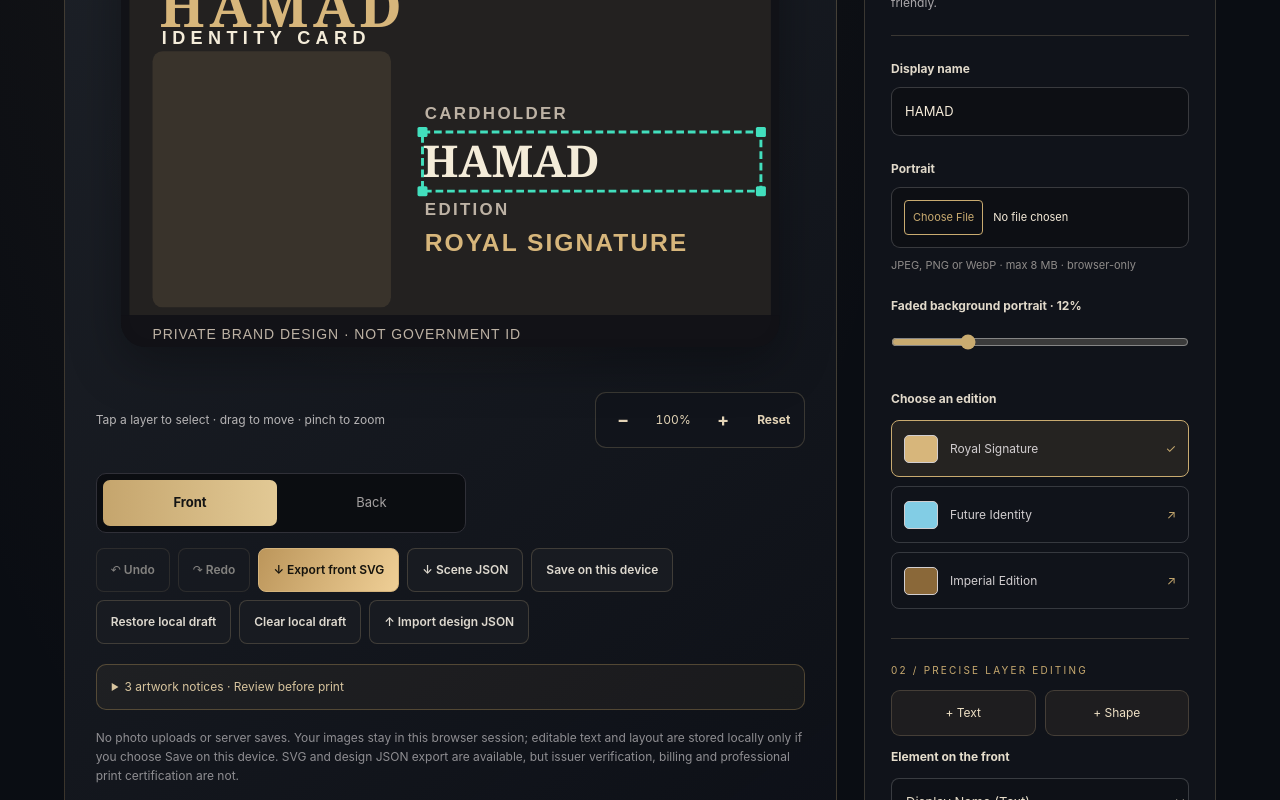
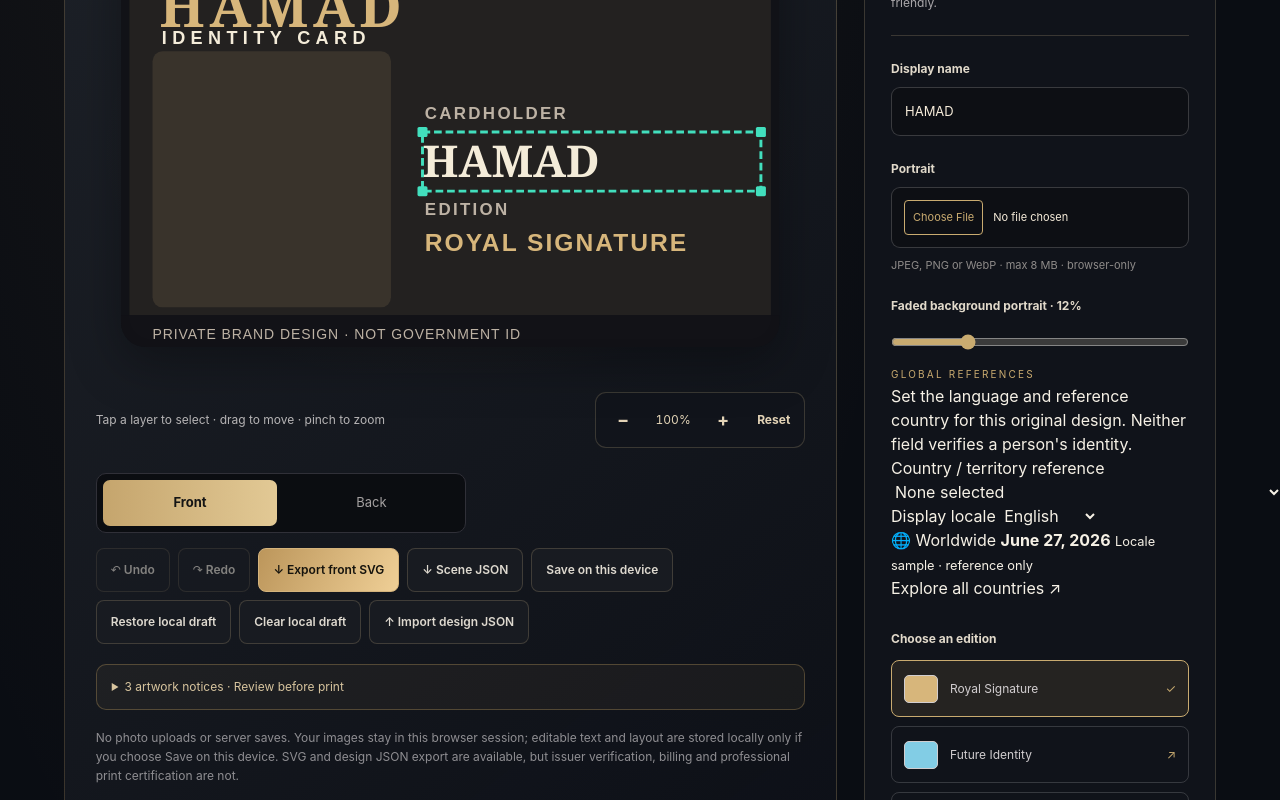
Before and after one commit to prince-web-beb/OKard, a SvelteKit app in the folder apps/web/: page /lab in a window 1280 px wide. Shown: the part 533-1333 px from the top of the page. Built offline with nearby package versions, Linux system fonts and the light colour scheme.

Commit message:
feat(editor): support selected ISO country and locale metadata from global atlas inside editable cards

```diff
--- a/apps/web/src/routes/lab/+page.svelte
+++ b/apps/web/src/routes/lab/+page.svelte
@@ -1,5 +1,8 @@
 <script lang="ts">
   import { onDestroy } from 'svelte';
+  import { page } from '$app/state';
+  import { normalizeCountryCode, normalizeLocale, listCountryReferences,
+    getCountryReference, createLocalePreview } from '@okard/country-data';
   import { createHamadCardDocument, applyCardCommand, type CardDocument,
     type EditCommand, type HamadEdition, parseCardDocument } from '@okard/design-schema';
   import { renderCardSvg, preflightCardDocument } from '@okard/render-engine';
@@ -13,9 +16,22 @@
     { id: 'future', title: 'Future Identity', color: '#82cde5' },
     { id: 'imperial', title: 'Imperial Edition', color: '#8a6839' }
   ];
+  const initialCard = createHamadCardDocument('royal');
+  initialCard.countryCode = normalizeCountryCode(page.url.searchParams.get('country'));
+  initialCard.locale = normalizeLocale(page.url.searchParams.get('locale') ?? 'en');
   let edition = $state<HamadEdition>('royal');
   let side = $state<CardSide>('front');
-  let card = $state<CardDocument>(createHamadCardDocument('royal'));
+  let card = $state<CardDocument>(initialCard);
+  const supportedLocales = [
+    { code: 'en', name: 'English' },
+    { code: 'fr', name: 'Français' },
+    { code: 'ar', name: 'العربية' },
+    { code: 'es', name: 'Español' },
+    { code: 'pt', name: 'Português' },
+    { code: 'de', name: 'Deutsch' },
+    { code: 'ja', name: '日本語' },
+    { code: 'hi', name: 'हिन्दी' },
+  ] as const;
   let layerId = $state('display-name');
   let photoFile: File | null = null;
   let photoUrl = $state<string | null>(null);
@@ -63,6 +79,10 @@
   const secondaryLayer = $derived(card.artboards.front.nodes.find((node) =>
     node.id === 'secondary-portrait'));
   const secondaryOpacity = $derived(secondaryLayer?.opacity ?? 0.12);
+  const availableCountries = $derived(listCountryReferences(card.locale));
+  const selectedReference = $derived(card.countryCode
+    ? getCountryReference(card.countryCode, card.locale) : null);
+  const localePreview = $derived(createLocalePreview(card.locale));
 
   /**
    * One-finger touch / mouse: select & move an editable layer.
@@ -207,7 +227,10 @@
     const carryName = displayName;
     resetCanvasView();
     edition = next;
-    card = createHamadCardDocument(edition, carryName);
+    const newCard = createHamadCardDocument(edition, carryName);
+    newCard.countryCode = card.countryCode;
+    newCard.locale = card.locale;
+    card = newCard;
     undoHistory = [];
     redoHistory = [];
     chooseSide('front');
@@ -518,6 +541,32 @@
             value={secondaryOpacity} oninput={(e) => change({kind:'set-opacity', side:'front',
               nodeId:'secondary-portrait', opacity:Number(e.currentTarget.value)})} />
         </div>
+        <div class="global-editor-settings">
+          <span class="panel-topline">GLOBAL REFERENCES</span>
+          <p class="global-editor-description">Set the language and reference country for this original design. Neither field verifies a person's identity.</p>
+          <label for="referenceCountry">Country / territory reference</label>
+          <select id="referenceCountry" value={card.countryCode ?? ''}
+            onchange={(e) => change({ kind: 'set-country',
+              countryCode: e.currentTarget.value || null })}>
+            <option value="">None selected</option>
+            {#each availableCountries as item (item.code)}
+              <option value={item.code}>{item.flagEmoji} {item.name} ({item.code})</option>
+            {/each}
+          </select>
+          <label for="cardLocale">Display locale</label>
+          <select id="cardLocale" value={card.locale}
+            onchange={(e) => change({kind: 'set-locale', locale: e.currentTarget.value})}>
+            {#each supportedLocales as item (item.code)}
+              <option value={item.code}>{item.name}</option>
+            {/each}
+          </select>
+          <div class="global-editor-example">
+            <span>{selectedReference?.flagEmoji ?? '🌐'} {selectedReference?.name ?? 'Worldwide'}</span>
+            <strong dir={localePreview.direction}>{localePreview.sampleDate}</strong>
+            <small>Locale sample · reference only</small>
+          </div>
+          <a href="/countries" class="global-editor-atlas">Explore all countries <span aria-hidden="true">↗</span></a>
+        </div>
         <fieldset class="edition-list">
           <legend>Choose an edition</legend>
           {#each editions as item (item.id)}
```
